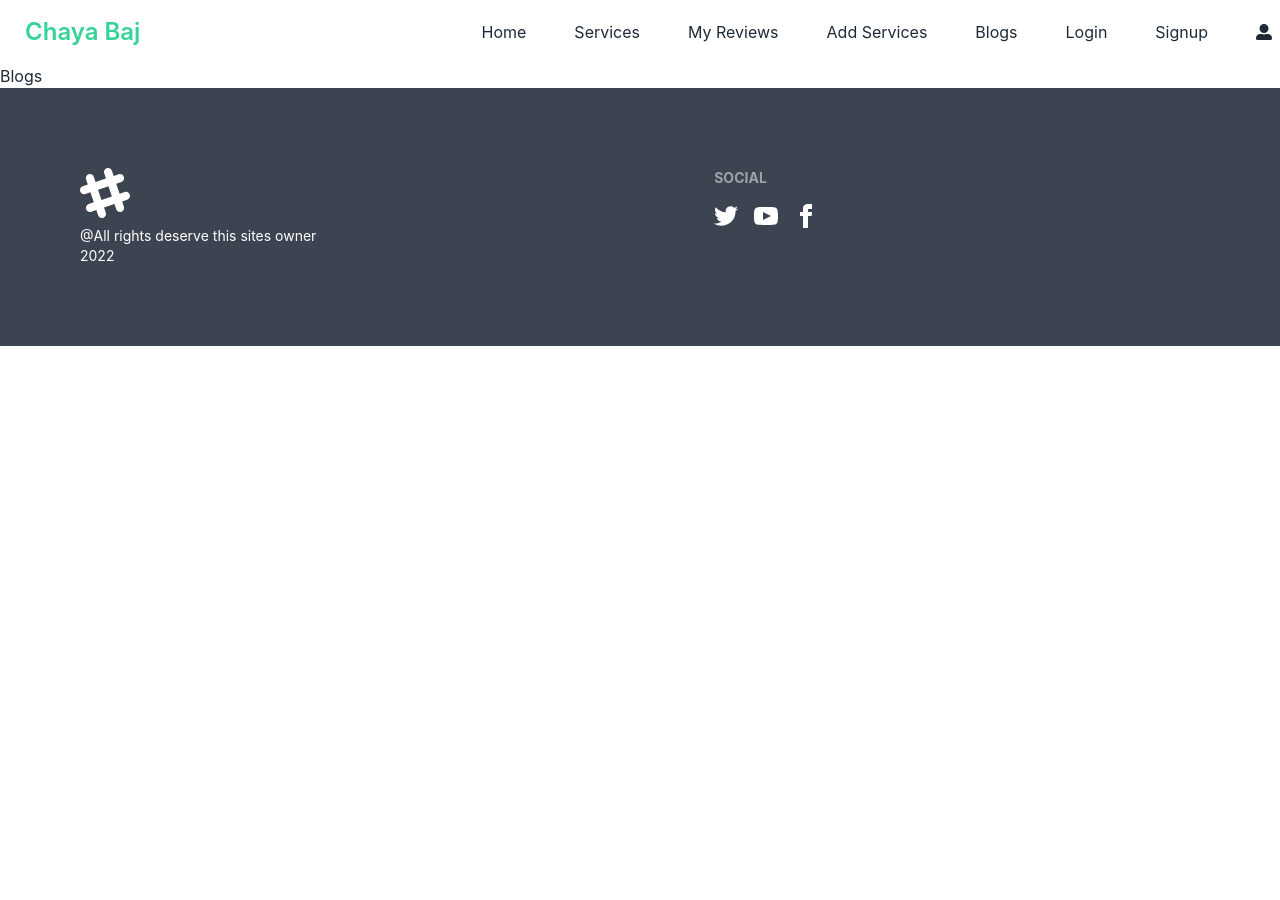
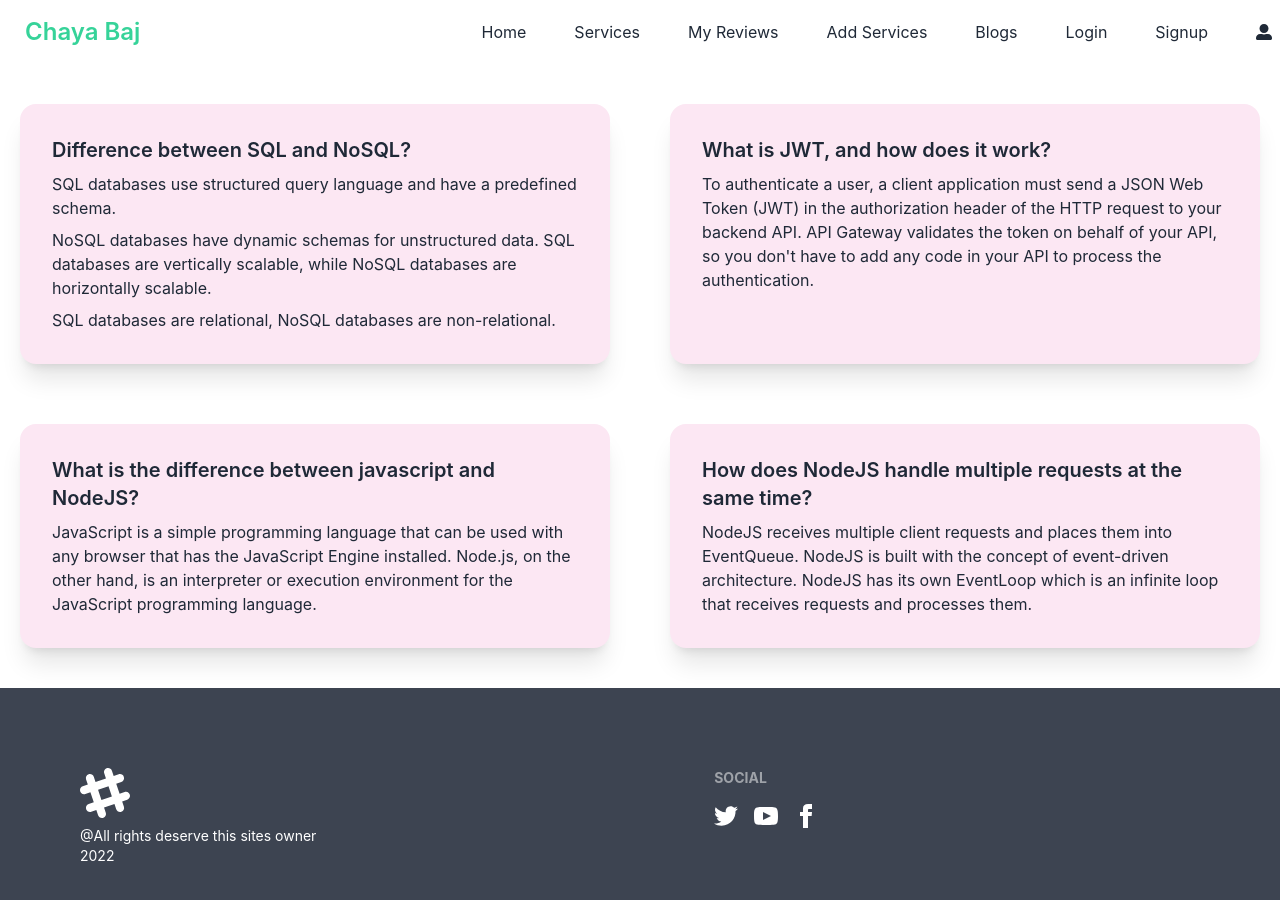
Before and after one commit to jabir11757/Tourist_Client, a React (Create React App) app: page /blogs in a window 1280 px wide. Shown: the top 900 px of the page. Before the commit the page ends 800 px from the top, so only its background shows below. Built offline with nearby package versions, Linux system fonts and the light colour scheme; no server answers.

Commit message:
Blog page added

```diff
--- a/src/Routes/Routes.js
+++ b/src/Routes/Routes.js
@@ -34,7 +34,7 @@ export const router = createBrowserRouter([
             },
             {
                 path: '/addServices',
-                element: <AddServices />
+                element: <PrivateRoute><AddServices /></PrivateRoute>
             },
             {
                 path: '/blogs',
--- a/src/pages/Blogs/Blogs.js
+++ b/src/pages/Blogs/Blogs.js
@@ -1,11 +1,66 @@
-import React from 'react';
+import React from "react";
 
-const Blogs = () => {
+const Blog = () => {
     return (
-        <div>
-            Blogs
+        <div className="grid lg:grid-cols-2 sm:grid-cols-1 py-5 gap-5">
+            <div className="card bg-pink-100 shadow-xl">
+                <div className="card-body">
+                    <h2 className="card-title">
+                        Difference between SQL and NoSQL?
+                    </h2>
+                    <p>
+                        SQL databases use structured query language and have a predefined
+                        schema.
+                    </p>
+                    <p>
+                        NoSQL databases have dynamic schemas for unstructured data. SQL
+                        databases are vertically scalable, while NoSQL databases are
+                        horizontally scalable.
+                    </p>
+                    <p>
+                        SQL databases are relational, NoSQL databases are non-relational.
+                    </p>
+                </div>
+            </div>
+            <div className="card bg-pink-100 shadow-xl">
+                <div className="card-body">
+                    <h2 className="card-title">What is JWT, and how does it work?</h2>
+                    <p>
+                        To authenticate a user, a client application must send a JSON Web Token (JWT)
+                        in the authorization header of the HTTP request to your backend API.
+                        API Gateway validates the token on behalf of your API, so you don't
+                        have to add any code in your API to process the authentication.
+                    </p>
+                </div>
+            </div>
+            <div className="card bg-pink-100 shadow-xl">
+                <div className="card-body">
+                    <h2 className="card-title">
+                        What is the difference between javascript and NodeJS?
+                    </h2>
+                    <p>
+                        JavaScript is a simple programming language that can be used with
+                        any browser that has the JavaScript Engine installed. Node.js, on
+                        the other hand, is an interpreter or execution environment for the
+                        JavaScript programming language.
+                    </p>
+                </div>
+            </div>
+            <div className="card bg-pink-100 shadow-xl">
+                <div className="card-body">
+                    <h2 className="card-title">
+                        How does NodeJS handle multiple requests at the same time?
+                    </h2>
+                    <p>
+                        NodeJS receives multiple client requests and places them into
+                        EventQueue. NodeJS is built with the concept of event-driven
+                        architecture. NodeJS has its own EventLoop which is an infinite loop
+                        that receives requests and processes them.
+                    </p>
+                </div>
+            </div>
         </div>
     );
 };
 
-export default Blogs;
+export default Blog;
--- a/src/pages/Home/Home/Home.js
+++ b/src/pages/Home/Home/Home.js
@@ -1,5 +1,6 @@
 import React, { useEffect, useState } from 'react';
 import { Link } from 'react-router-dom';
+import JoinSurvey from '../../JoinSurvey/JoinSurvey';
 import Banner from '../Banner/Banner';
 import ShortServices from '../ShortServices/ShortServices';
 
@@ -24,6 +25,8 @@ const Home = () => {
                 <button className='btn'><Link to='/services'>See All</Link></button>
             </div>
 
+            <JoinSurvey />
+
         </div>
     );
 };
--- /dev/null
+++ b/src/pages/JoinSurvey/JoinSurvey.css
@@ -0,0 +1,13 @@
+.survey {
+    background-image: url(https://res.cloudinary.com/practicaldev/image/fetch/s--BuPz-p40--/c_imagga_scale,f_auto,fl_progressive,h_420,q_auto,w_1000/https://dev-to-uploads.s3.amazonaws.com/uploads/articles/nphrgz8yfnjylrwfr0yl.png);
+    height: 50vh;
+    margin-bottom: 2em;
+    border-radius: 20px;
+    display: flex;
+    justify-content: center;
+    align-items: center;
+}
+
+.survey h2 {
+    margin-right: 3em;
+}
--- /dev/null
+++ b/src/pages/JoinSurvey/JoinSurvey.js
@@ -0,0 +1,14 @@
+import React from 'react';
+import './JoinSurvey.css'
+
+const JoinSurvey = () => {
+    return (
+        <div className='survey'>
+            <h2 className='text-3xl text-white'>Connect With Us</h2>
+            <button className="btn btn-outline btn-secondary btn-xs sm:btn-sm md:btn-md lg:btn-lg">Response</button>
+
+        </div>
+    );
+};
+
+export default JoinSurvey;
```
